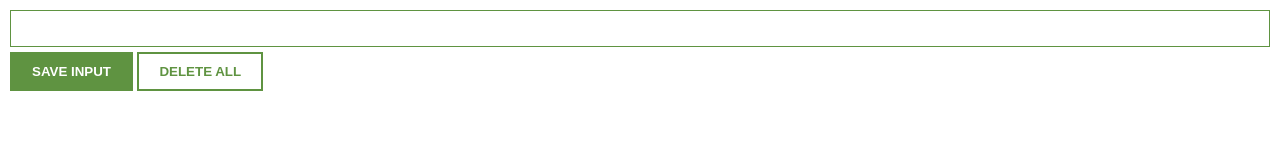
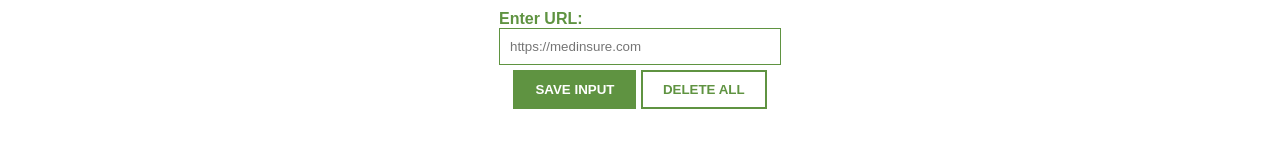
Before and after one commit to thaArcadeGuy/lead-tracker, a website built with Vite: page index.html in a window 1280 px wide. Built offline with nearby package versions, Linux system fonts and the light colour scheme; some packages are replaced by stand-ins of ours; no server answers.

Commit message:
add label, placeholder and max-width

```diff
--- a/index.html
+++ b/index.html
@@ -4,12 +4,15 @@
   <meta charset="UTF-8">
   <meta name="viewport" content="width=device-width, initial-scale=1.0">
   <link rel="stylesheet" href="./styles/style.css">
-  <title>Chrome Extension</title>
+  <title>Leads Tracker</title>
 </head>
 <body>
-  <input type="text" id="input-el">
-  <button id="input-btn">SAVE INPUT</button>
-  <button id="delete-btn">DELETE ALL</button>
+  <label for="">Enter URL:</label>
+  <input type="text" id="input-el" placeholder="https://medinsure.com">
+  <div id="btn-grp">
+    <button id="input-btn">SAVE INPUT</button>
+    <button id="delete-btn">DELETE ALL</button>
+  </div>
   <ul id="ul-el"></ul>
   <!-- <div id="welcome-el"></div> -->
   <script type="module" src="./scripts/script.js"></script>
--- a/styles/style.css
+++ b/styles/style.css
@@ -7,7 +7,13 @@
 body {
   font-family: Arial, Helvetica, sans-serif;
   padding: 10px;
-  min-width: 400px;
+  max-width: 302px;
+  margin: 0 auto;
+}
+
+label {
+  color:#5f9341;
+  font-weight: 900;
 }
 
 input {
@@ -29,6 +35,10 @@ button {
   font-weight: bold;
 }
 
+#btn-grp {
+  text-align: center;
+}
+
 #delete-btn {
   background: white;
   color: #5f9341;
```
